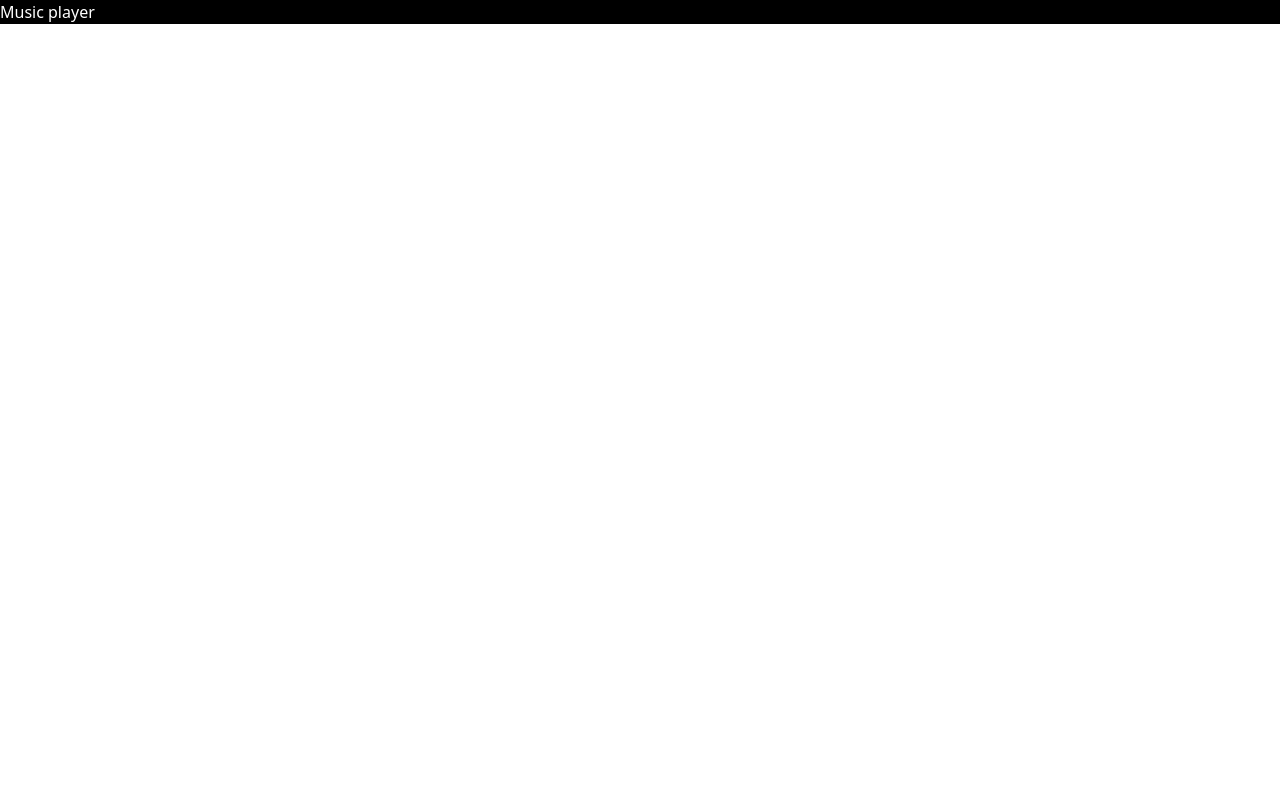
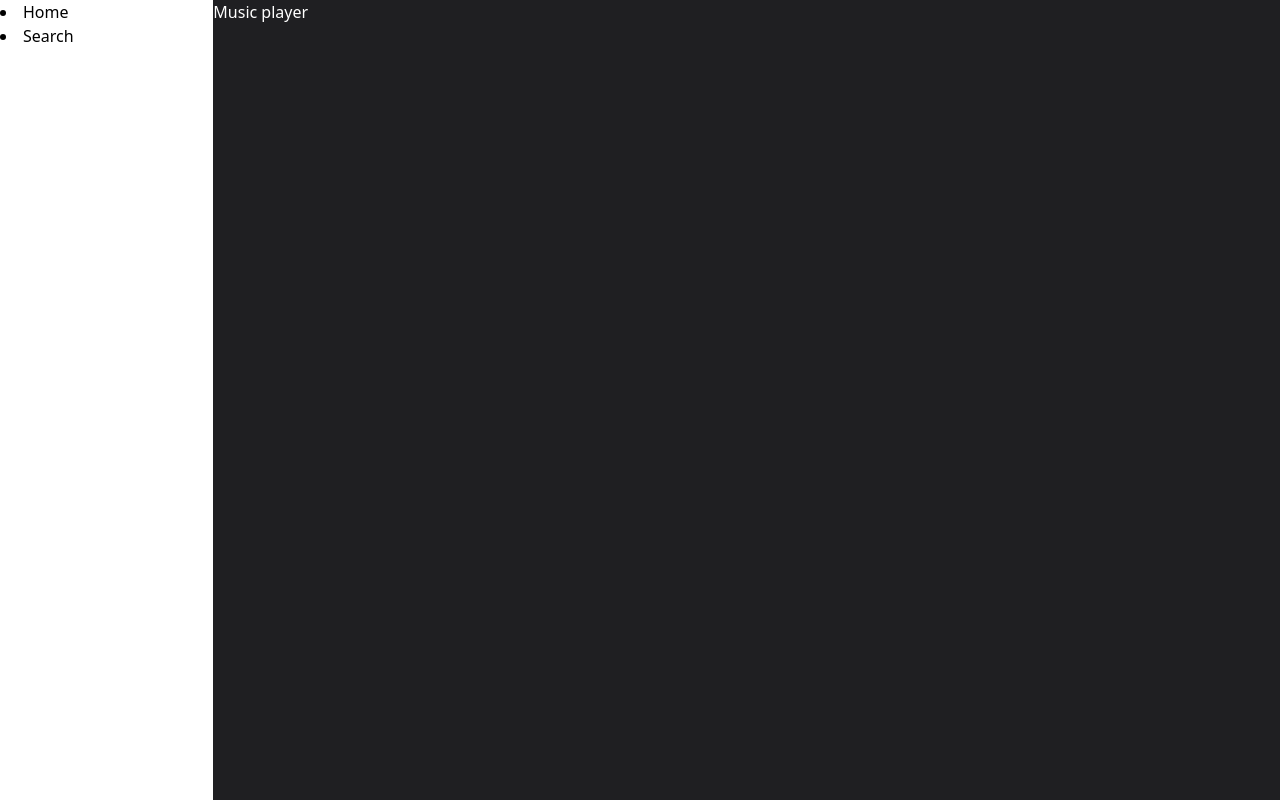
Before and after one commit to robertcach/music-player-nextjs, a Next.js app: page / in a window 1280 px wide. Built offline with nearby package versions, Linux system fonts and the light colour scheme.

Commit message:
Add NavBar and main content to Home

```diff
--- a/app/page.tsx
+++ b/app/page.tsx
@@ -1,7 +1,14 @@
+import NavBar from '@/components/NavBar/NavBar';
+
 export default function Home() {
   return (
-    <main className="bg-black w-full h-full">
-      <p className="text-white">Music player</p>
-    </main>
+    <div className="flex">
+      <header className="w-2/12">
+        <NavBar />
+      </header>
+      <main className="bg-[#1F1F22] h-screen w-10/12">
+        <p className="text-white">Music player</p>
+      </main>
+    </div>
   );
 }
```
